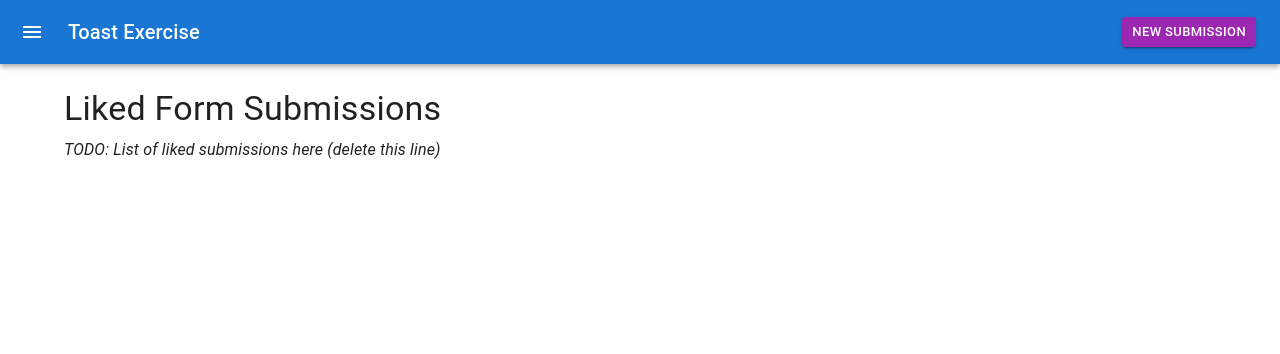
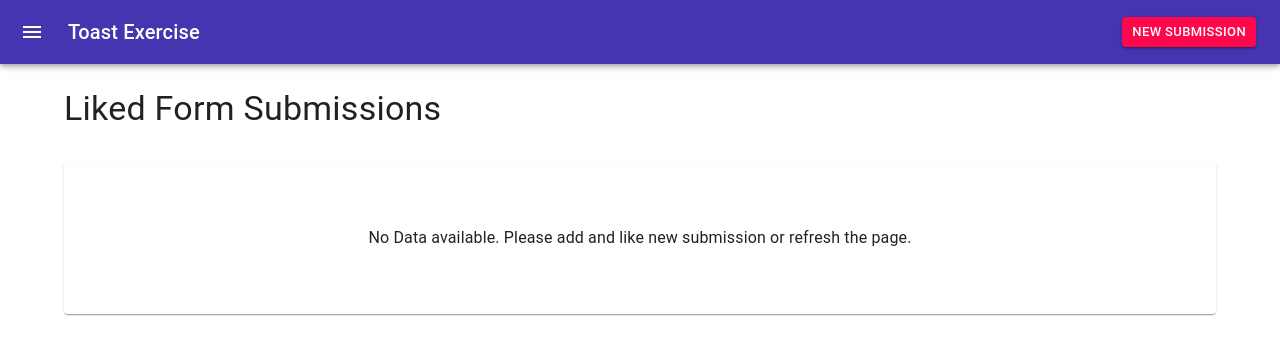
Before and after one commit to jaimisheta/toast-exercise, a React (Create React App) app: page / in a window 1280 px wide. Shown: the top 354 px of the page. Built offline with nearby package versions, Linux system fonts and the light colour scheme; what chance would draw is missing.

Commit message:
Feat: integrated backend services with UI

```diff
--- a/package.json
+++ b/package.json
@@ -14,7 +14,8 @@
     "chance": "^1.1.8",
     "react": "^17.0.2",
     "react-dom": "^17.0.2",
-    "react-scripts": "^4.0.3"
+    "react-scripts": "^4.0.3",
+    "react-toastify": "^8.1.0"
   },
   "scripts": {
     "start": "react-scripts --openssl-legacy-provider start",
--- a/src/App.js
+++ b/src/App.js
@@ -1,16 +1,83 @@
-import React from 'react';
+import React, { useCallback, useEffect, useState } from 'react';
 import Container from '@mui/material/Container';
-
 import Header from './Header';
 import Content from './Content';
+import { fetchLikedFormSubmissions, saveLikedFormSubmission } from './service/mockServer';
+import { ToastContainer, toast } from 'react-toastify';
+import 'react-toastify/dist/ReactToastify.css';
 
 function App() {
+  const [submission, setSubmissions] = useState([]);
+  const [snackbar, setSnackbar] = React.useState(false);
+  const [loader, setLoader] = React.useState(true);
+
+  useEffect(() => {
+    setLoader(true);
+    fetchData()
+      .then(result => {
+        setSubmissions(result.formSubmissions)
+      })
+      .catch(error => {
+        toast.error("something went wrong with fetching records", {
+          position: toast.POSITION.TOP_CENTER
+        });
+      })
+      .finally(() => {
+        setLoader(false);
+      })
+  }, [snackbar])
+
+  const saveItem = useCallback((submissionEntry) => {
+    setLoader(true);
+
+    const formSubmission = {
+      id: submissionEntry.id,
+      data: {
+        email: submissionEntry.data.email,
+        firstName: submissionEntry.data.firstName,
+        lastName: submissionEntry.data.lastName,
+        liked: submissionEntry.data.liked,
+      },
+    };
+
+    saveLikedFormSubmission(formSubmission)
+      .then(result => {
+        setSnackbar(false);
+      })
+      .catch(error => {
+        toast.success("Something went wrong with saving the record", {
+          position: toast.POSITION.TOP_CENTER
+        });
+      })
+      .finally(() => {
+        setLoader(false)
+      });
+  }, []);
+
+  const fetchData = () => {
+    return new Promise((resolve, reject) => {
+      try {
+        fetchLikedFormSubmissions().then((result) => {
+          if (result.status === 500) {
+            reject(result);
+          }
+          resolve(result)
+        }).catch((error) => {
+          reject(error)
+        })
+      } catch (error) {
+        reject(error)
+      }
+    });
+  }
+
   return (
     <>
-      <Header />
+      <Header saveItem={(submissionEntry) => saveItem(submissionEntry)} snackbar={snackbar} setSnackbar={setSnackbar} />
       <Container>
-        <Content />
+        <Content loader={loader} submission={submission} />
       </Container>
+      <ToastContainer />
     </>
   );
 }
--- a/src/Content.js
+++ b/src/Content.js
@@ -1,15 +1,33 @@
 import React from 'react';
 import Box from '@mui/material/Box';
 import Typography from '@mui/material/Typography';
+import SimpleTable from './components/table/table';
+import { useEffect } from 'react';
+import { useState } from 'react';
+import Loader from './components/loader/loader';
+import NoDataCard from './components/table/noDataCard';
 
-export default function Content() {
+export default function Content(props) {
+  const [rows, setRows] = useState([]);
+
+  useEffect(() => {
+    const submission = props.submission?.map((submission) => {
+      return createData(submission.data);
+    })
+    if (submission?.length > 0) {
+      setRows(submission);
+    }
+
+  }, [props.submission]);
+
+  function createData(data) {
+    return { email: data.email, firstName: data.firstName, lastName: data.lastName };
+  }
+
   return (
-    <Box sx={{marginTop: 3}}>
-      <Typography variant="h4">Liked Form Submissions</Typography>
-
-      <Typography variant="body1" sx={{fontStyle: 'italic', marginTop: 1}}>
-        TODO: List of liked submissions here (delete this line)
-      </Typography>
-    </Box>
+    <Box sx={{ mt: 3 }}>
+      <Typography sx={{ mb: 4 }} variant="h4">Liked Form Submissions</Typography>
+      {props.loader ? <Loader /> : rows.length === 0 ? <NoDataCard /> : (<SimpleTable rows={rows} />)}
+    </Box >
   );
 }
--- a/src/Header.js
+++ b/src/Header.js
@@ -1,5 +1,4 @@
-import React from 'react';
-
+import React, { useState } from 'react';
 import Box from '@mui/material/Box';
 import AppBar from '@mui/material/AppBar';
 import Toolbar from '@mui/material/Toolbar';
@@ -8,34 +7,57 @@ import Button from '@mui/material/Button';
 import IconButton from '@mui/material/IconButton';
 import MenuIcon from '@mui/icons-material/Menu';
 
-import { createMockFormSubmission } from './service/mockServer';
+import { createMockFormSubmission, onMessage } from './service/mockServer';
+import PopupSnackbar from './components/snackbar/popupSnackbar';
 
-export default function Header() {
+export default function Header(props) {
+  const [submissionEntry, setSubmissionEntry] = useState();
+    const [open, setOpen] = React.useState(false);
+
+
+  function handleNewMessage(message) {
+    setSubmissionEntry(message);
+  }
+
+  const doNewSubmission = async () => {
+    setOpen(true);
+    await onMessage(handleNewMessage);
+    await createMockFormSubmission();
+    props.setSnackbar(true)
+  }
+
   return (
-    <Box sx={{flexGrow: 1}}>
-      <AppBar position="static">
+    <Box sx={{ flexGrow: 1 }}>
+      <AppBar position="static" sx={{ bgcolor: '#4535b0' }}>
         <Toolbar>
           <IconButton
             edge="start"
             color="inherit"
             aria-label="menu"
-            sx={{marginRight: 2}}
+            sx={{ marginRight: 2 }}
           >
             <MenuIcon />
           </IconButton>
-          <Typography variant="h6" sx={{flexGrow: 1}}>
+          <Typography variant="h6" sx={{ flexGrow: 1 }}>
             Toast Exercise
           </Typography>
           <Button
             variant="contained"
             size="small"
-            color="secondary"
-            onClick={() => createMockFormSubmission()}
+            sx={{
+              bgcolor: '#ff084b',
+              "&:hover": {
+                backgroundColor: '#c00c3d'
+              }
+            }}
+            onClick={() => doNewSubmission()}
           >
             New Submission
           </Button>
         </Toolbar>
       </AppBar>
+      {props.snackbar && submissionEntry &&
+        (<PopupSnackbar open={open} setOpen={setOpen} submissionEntry={submissionEntry} saveItem={() => props.saveItem(submissionEntry)} />)}
     </Box>
   );
 }
--- a/src/components/snackbar/popupSnackbar.js
+++ b/src/components/snackbar/popupSnackbar.js
@@ -11,6 +11,7 @@ export default function PopupSnackbar(props) {
     if (reason === 'clickaway') {
       return;
     }
+    props.setOpen(false);
   };
 
   const messageWrapper = () => {
@@ -27,14 +28,15 @@ export default function PopupSnackbar(props) {
         width: '100%'
       }
     }
+    const { firstName, lastName, email } = props.submissionEntry?.data;
 
     return (
       <Box sx={infoStyle}>
         <Box>
-          Jaimi Sheta
+          {firstName} {lastName}
         </Box>
         <Box>
-          jaimi.sheta@rdbrck.com
+          {email}
         </Box>
       </Box>
     )
@@ -42,20 +44,20 @@ export default function PopupSnackbar(props) {
 
   return (
     <Snackbar
-      key={'jaimi'}
-      open={true}
+      open={props.open}
       autoHideDuration={6000}
+      onClose={() => handleClose()}
       message={messageWrapper()}
       anchorOrigin={{ vertical: 'bottom', horizontal: 'right' }}
       style={{ width: 'auto', height: 'auto' }}
       action={
         <Box>
-          <Button sx={{ color: '#56c1dc', fontWeight: '600', fontSize: '16px' }} size="small" >
+          <Button sx={{ color: '#56c1dc', fontWeight: '600', fontSize: '16px' }} size="small" onClick={() => props.saveItem()}>
             LIKE
           </Button>
           <IconButton
             aria-label="close"
-            onClick={handleClose}
+            onClick={() => handleClose()}
             sx={{ color: '#fff' }}
           >
             <CloseIcon />
--- a/src/components/table/table.js
+++ b/src/components/table/table.js
@@ -7,20 +7,7 @@ import TableHead from '@mui/material/TableHead';
 import TableRow from '@mui/material/TableRow';
 import { Card } from '@mui/material';
 
-export default function SimpleTable() {
-
-  const rows = [
-    {
-      email: 'mahum.azeem@gmail.com',
-      firstName: 'Mahum',
-      lastName: 'Azeem'
-    },
-    {
-      email: 'jaimi.sheta@gmail.com',
-      firstName: 'Jaimi',
-      lastName: 'Sheta'
-    }
-  ];
+export default function SimpleTable(props) {
   return (
     <TableContainer component={Card}>
       <Table sx={{ minWidth: 650 }} aria-label='simple table'>
@@ -32,7 +19,7 @@ export default function SimpleTable() {
           </TableRow>
         </TableHead>
         <TableBody>
-          {rows.map((row, index) => (
+          {props.rows.map((row, index) => (
             <TableRow
               key={index.toString()}
               sx={{ '&:last-child td, &:last-child th': { border: 0 } }}
```
Also changed, not shown: 1 other file (tests, documents, lock files or other folders).
